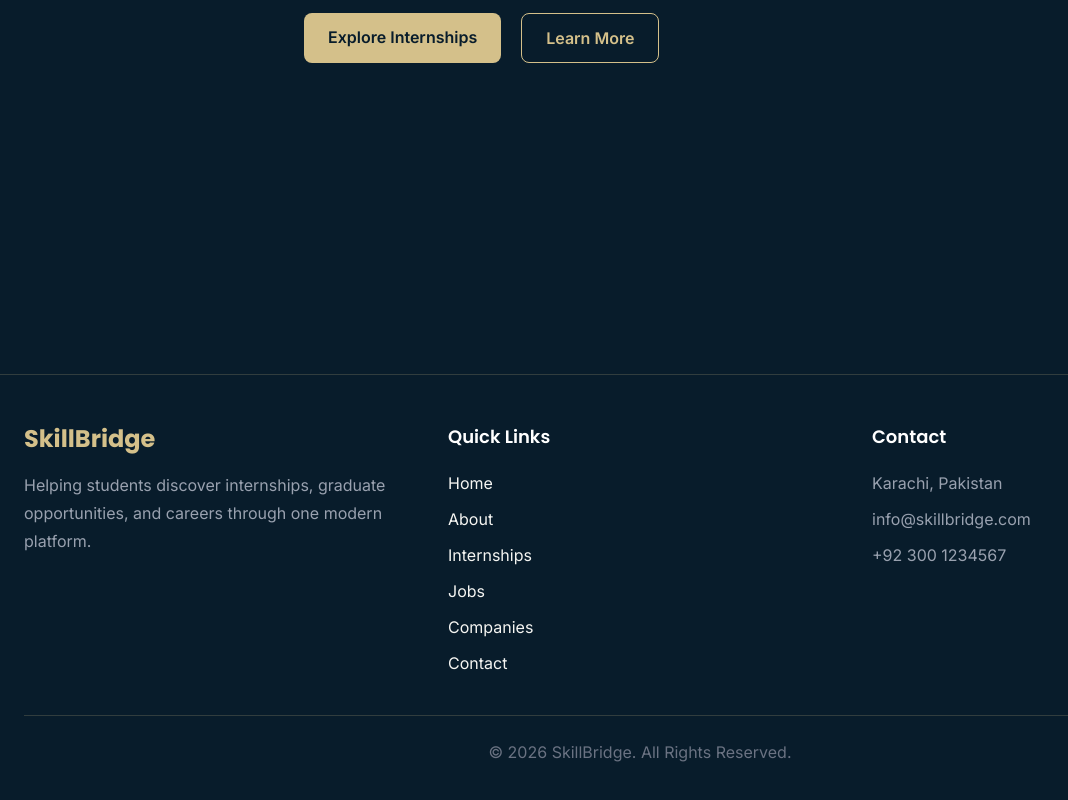
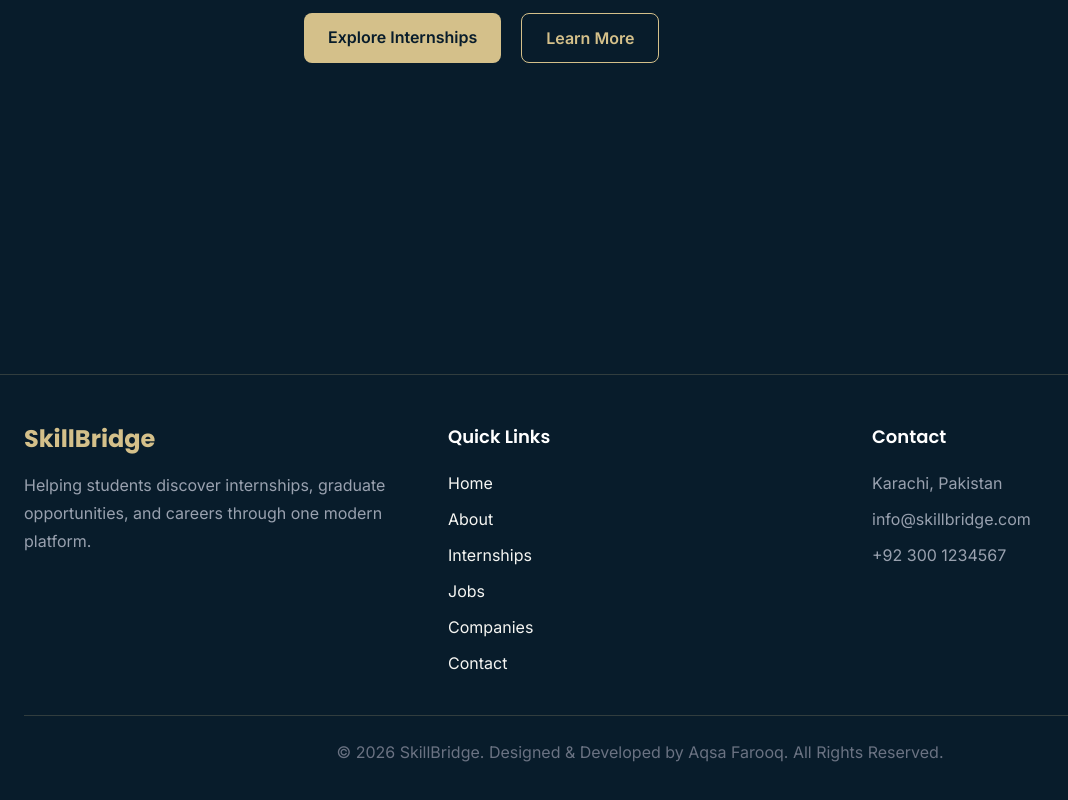
Before and after one commit to Aqsa-Farooq24/Skillbridge-Internship-Career-Portal, a Next.js app: page / in a window 1280 px wide. Shown: the part 579-1379 px from the top of the page, without its empty margins (0-1068 px from the left). Built offline with nearby package versions, Linux system fonts and the light colour scheme.

Commit message:
footer update

```diff
--- a/app/components/footer.tsx
+++ b/app/components/footer.tsx
@@ -61,8 +61,7 @@ export default function Footer() {
 
         <div className="border-t border-[#D4C08A]/20 mt-10 pt-6 text-center text-gray-500">
 
-          © 2026 SkillBridge. All Rights Reserved.
-
+         © 2026 SkillBridge. Designed & Developed by Aqsa Farooq. All Rights Reserved.
         </div>
 
       </div>
```
